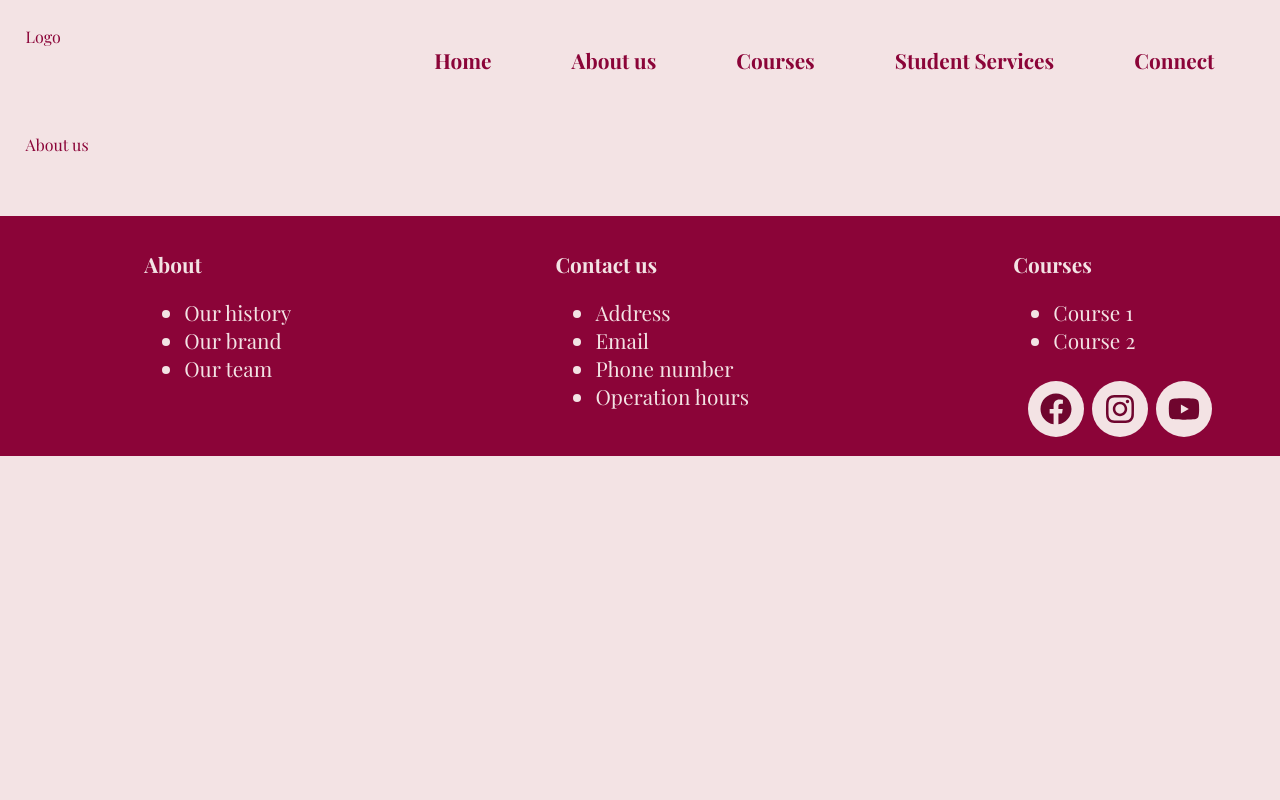
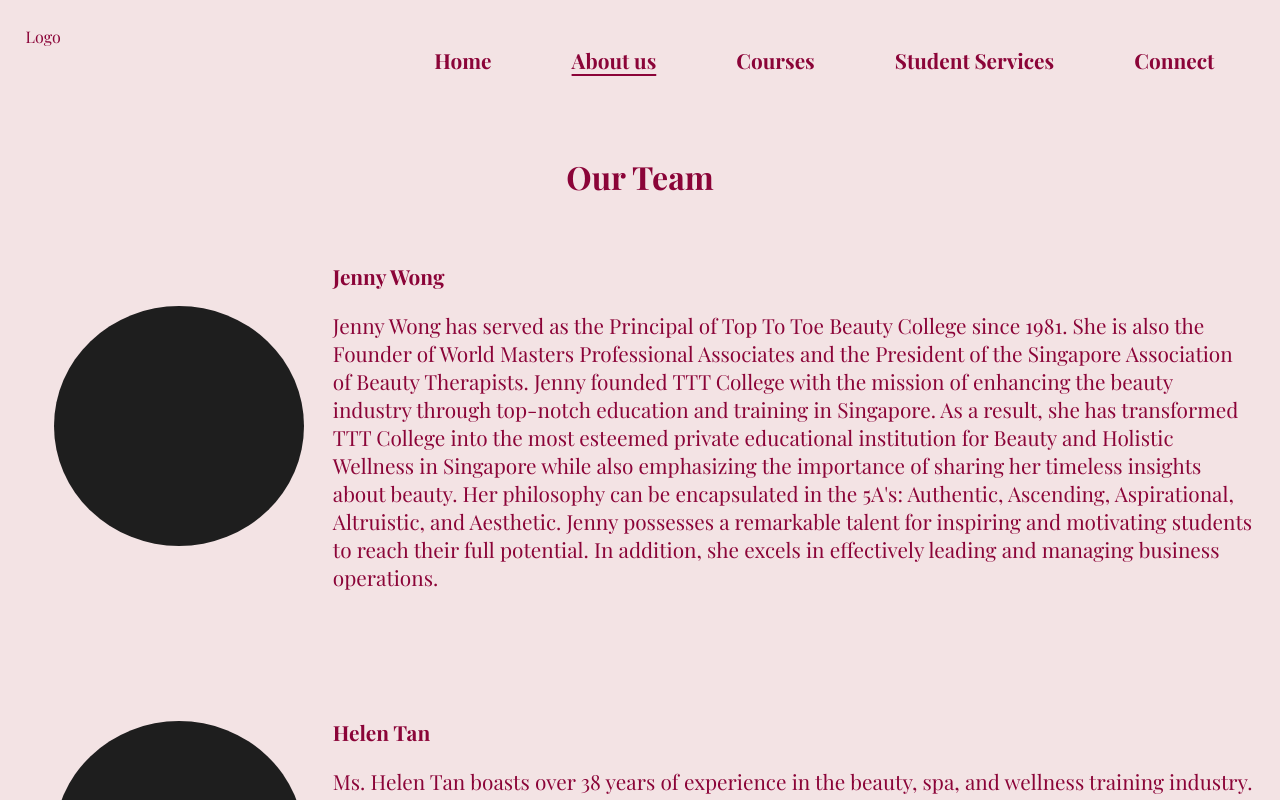
Before and after one commit to nicoletanyt/TTTRevamp, a React (Create React App) app in the folder ttt_revamp/: page /about in a window 1280 px wide. Shown: the top 800 px of the page. Built offline with nearby package versions, Linux system fonts and the light colour scheme; the HTML template or start-up script is replaced by a standard one; a web font is replaced by a local one.

Commit message:
added the ui/some data for about us page

```diff
--- a/ttt_revamp/src/Data.js
+++ b/ttt_revamp/src/Data.js
@@ -83,3 +83,35 @@ export const HIGHLIGHTS = [
     desc: "PLACEHOLDER DESC",
   },
 ];
+
+export const TEAM = [
+  {
+    name: "Jenny Wong",
+    desc: "Jenny Wong has served as the Principal of Top To Toe Beauty College since 1981. She is also the Founder of World Masters Professional Associates and the President of the Singapore Association of Beauty Therapists. Jenny founded TTT College with the mission of enhancing the beauty industry through top-notch education and training in Singapore. As a result, she has transformed TTT College into the most esteemed private educational institution for Beauty and Holistic Wellness in Singapore while also emphasizing the importance of sharing her timeless insights about beauty. Her philosophy can be encapsulated in the 5A's: Authentic, Ascending, Aspirational, Altruistic, and Aesthetic. Jenny possesses a remarkable talent for inspiring and motivating students to reach their full potential. In addition, she excels in effectively leading and managing business operations.",
+  },
+  {
+    name: "Helen Tan",
+    desc: "Ms. Helen Tan boasts over 38 years of experience in the beauty, spa, and wellness training industry. She holds certifications from CIBTAC, ITEC, and CIDESCO in various fields, including Aesthetic, Body, Face, and body Electrotherapy, Spa, Aromatherapy, advanced Skincare Treatments, IPL, and Microdermabrasion. In addition, she has served as a trainer and international examiner for CIDESCO International and TEC for more than 25 years. Her professional journey encompasses training, spa licensing, consultancy, and courseware development, supported by ACTA and DACE qualifications and managing five-star hotel spas and an airport spa.",
+  },
+  {
+    name: "Shillina Phua",
+    desc: "Ms Shillina Phua is a certified trainer, instructor, and therapist specialising in aesthetic therapy and body care. She offers a variety of holistic programs to help infants, children, young people, and adults, with the mission of enhancing well-being through unique therapeutic methods and innovative training. As a Tactile Orchestration enthusiast and developer, she integrates mindful movements and touch techniques for infants and children, aiding in their growth, development, and relaxation to give them a better sensory experience in their early years.",
+  },
+  {
+    name: "Amy Zhang",
+    desc: "Ms Amy Zhang is a dedicated entrepreneur and parenting educator, celebrated for her maternity and family care expertise. Her mission is to empower families to embark on a fulfilling and joyful parenting journey through specialized education, professional training, and high-quality products. She has focused on nurturing touch education tailored to various age groups. Since 2006, she has been a certified instructor for infant and child massage programs and a nurturing touch pre- and postnatal massage well-being program. Additionally, she is a certified holistic massage therapist accredited by ITEC. Amy takes great pleasure in sharing her extensive knowledge and connecting with individuals committed to the art of nurturing touch.",
+  },
+  {
+    name: "Bernice Wong YE",
+  },
+  {
+    name: "KK Wong",
+  },
+  {
+    name: "Wong Yi Jin",
+  },
+  {
+    name: "Embely Seah",
+    desc: "Embely Seah is an accomplished professional in the beauty industry, having obtained her Diploma in International Professional Esthetics (USA) in 1997. Additionally, she possesses various certificates in ITEC Facial Skincare and Nail Technology, along with a Diploma in Holistic Massage, among others. She has also devoted more than ten years to her position at Top To Toe Beauty College. Embely enjoys reading books on Human Relations to enhance her communication skills and foster better interpersonal relationships.",
+  },
+];
--- a/ttt_revamp/src/about-us/About.js
+++ b/ttt_revamp/src/about-us/About.js
@@ -1,10 +1,22 @@
 import React from 'react'
 import Footnote from '../homepage/Footnote'
+import { TEAM } from '../Data'
+import Member from './Member'
 
 export default function About() {
   return (
-    <div>
-      About us
+    <div id='about-us-page'>
+      <h1>Our Team</h1>
+      <br/>
+      <div id='team-wrapper'>
+        {
+          TEAM.map((person, index) => {
+            return (
+              <Member key={index} person={person}/>
+            )
+          })
+        }
+      </div>
       <Footnote/>
     </div>
   )
--- /dev/null
+++ b/ttt_revamp/src/about-us/Member.js
@@ -0,0 +1,14 @@
+import React from 'react'
+import PLACEHOLDER from "../assets/PLACEHOLDER.png";
+
+export default function Member({person}) {
+  return (
+    <div className='member'>
+        <img className='member-picture' src={person.image ? person.image : PLACEHOLDER}/>
+        <div>
+            <h3>{person.name}</h3>
+            <p>{person.desc}</p>
+        </div>
+    </div>
+  )
+}
--- a/ttt_revamp/src/homepage/Homepage.js
+++ b/ttt_revamp/src/homepage/Homepage.js
@@ -24,7 +24,6 @@ export default function Homepage() {
   return (
     <div id="homepage">
       <img src={BANNERS[bannerImg]} alt="Banner" id="banner-img" />,
-      <section>
       <p>
         Top To Toe (TTT) Beauty College started in 1981 to provide its students in
         Singapore with internationally recognised beauty and holistic wellness
@@ -32,7 +31,6 @@ export default function Homepage() {
         expertise that matches international standards. Our high-quality
         training has enabled our graduates to succeed in the industry.
       </p>
-      </section>
       <br />
       <hr />
       <section>
--- a/ttt_revamp/src/index.css
+++ b/ttt_revamp/src/index.css
@@ -58,10 +58,10 @@ hr, section {
   background-position: 100% 100%;
   background-size: 100% 2px;
 }
-.active h4 {
+.active h3 {
   text-decoration: underline;
   text-decoration-thickness: 2px;
-  text-underline-offset: 8px;
+  text-underline-offset: 5px;
 }
 
 /* Homepage.js */
@@ -176,3 +176,23 @@ hr, section {
 .timeline-text {
   padding: 1em;
 }
+
+/* About Us Page */
+#about-us-page {
+  display: flex;
+  flex-direction: column;
+  justify-content: center;
+}
+.member p {
+  text-align: start;
+}
+.member {
+  display: grid;
+  grid-template-columns: 25% 75%;
+  margin-bottom: 7%;
+  align-items: center;
+}
+.member-picture {
+  border-radius: 50%;
+  justify-self: center;
+}
```
Also changed, not shown: ttt_revamp/src/assets/PLACEHOLDER.png (added). Lines whose indentation alone changed are shown as unchanged.
